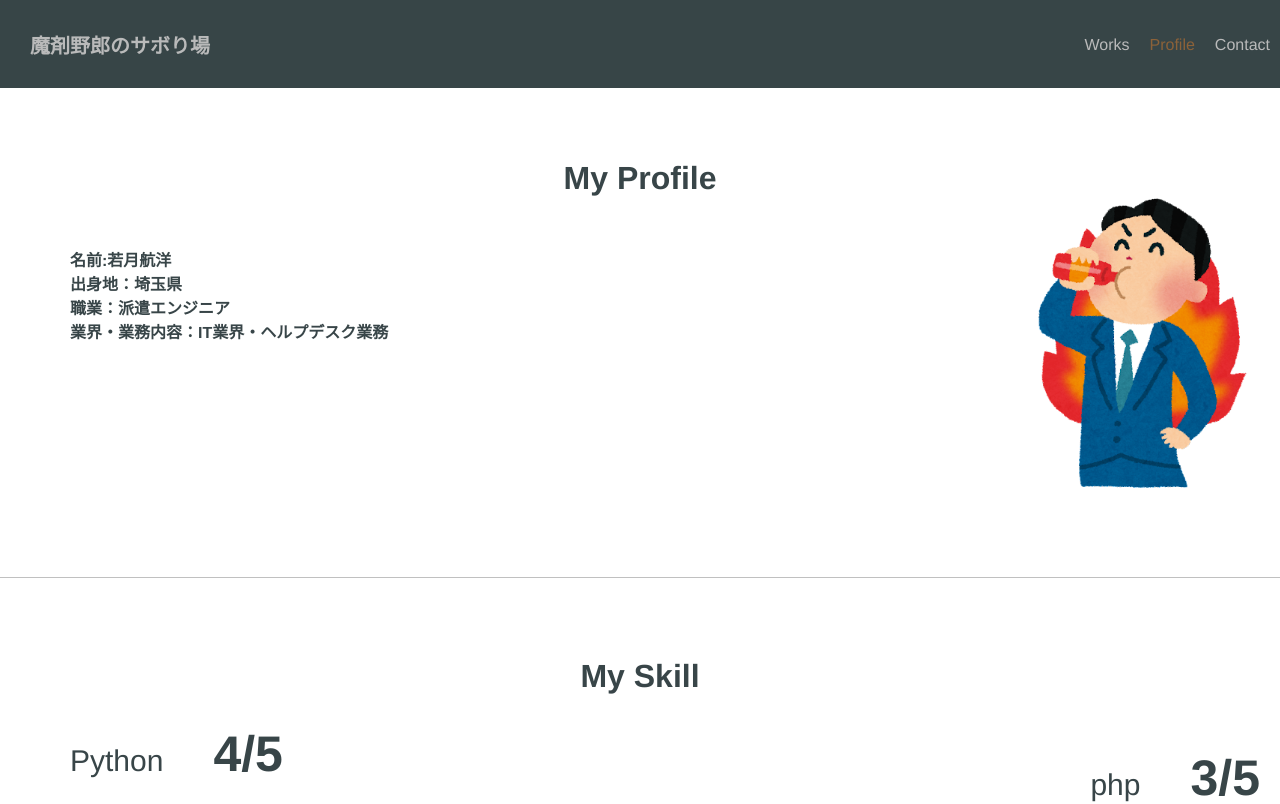
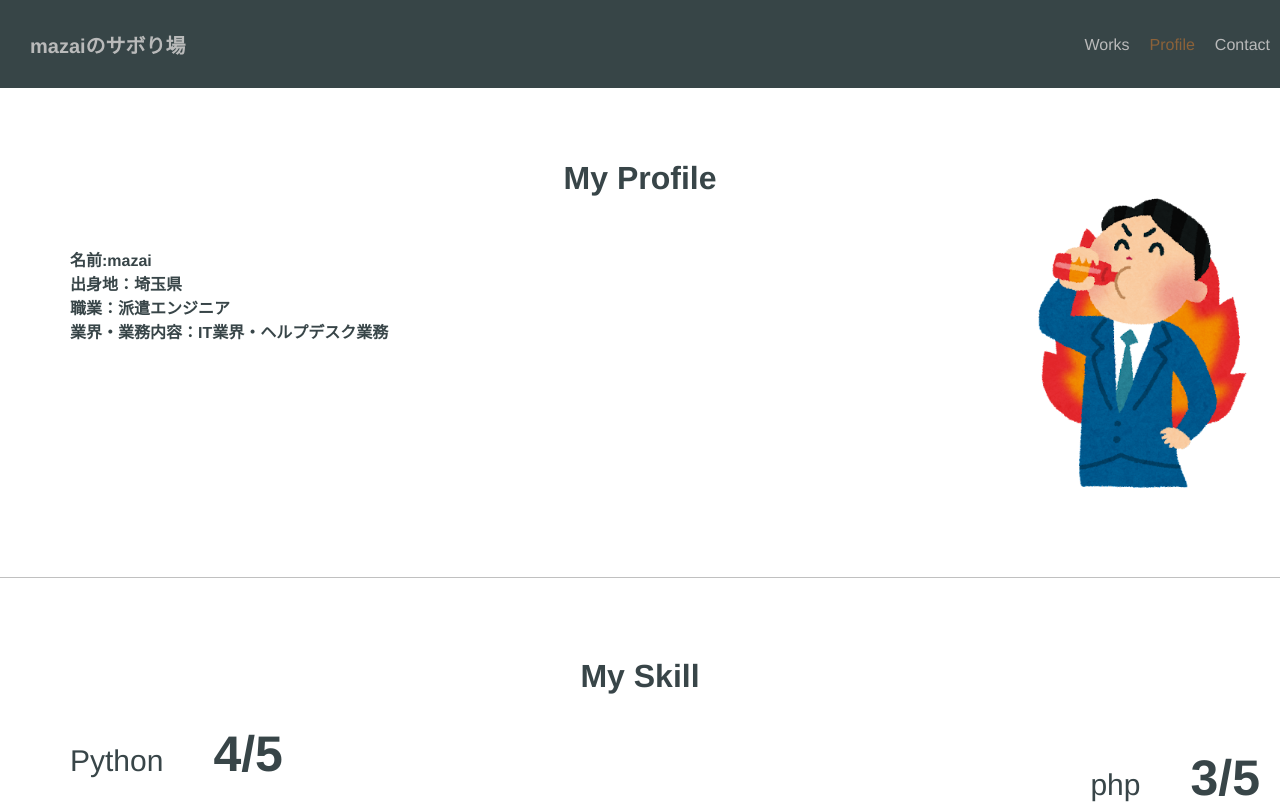
Before and after one commit to energy1022/myportfolio_and_blog, a plain HTML site: page profile.html in a window 1280 px wide. Shown: the top 804 px of the page. Drawn offline with Linux system fonts and the light colour scheme.

Commit message:
Update profile.html

```diff
--- a/profile.html
+++ b/profile.html
@@ -6,7 +6,7 @@
         <link rel="stylesheet" type="text/css" href="css/stylesheet.css">
         <link rel="stylesheet" type="text/css" href="css/stylesheet_mobile.css">
         <link rel="stylesheet" href="https://maxcdn.bootstrapcdn.com/font-awesome/4.4.0/css/font-awesome.min.css">
-        <title>K.W's world</title>
+        <title>mazaiのサボり場</title>
     </head>
 
     <body>
@@ -15,7 +15,7 @@
         </div>
             <header>
                 <div class="header_content_wrapper">
-                <a class="header-logo" href="index.html">魔剤野郎のサボり場</a>
+                <a class="header-logo" href="index.html">mazaiのサボり場</a>
                     <nav>
                         <ul>
                             <li><a href="index.html">Works</a></li>
@@ -28,7 +28,7 @@
             <div class="introduction">
                 <h1>My Profile</h1>
                 <div class="detail">
-                    <p>名前:若月航洋</p>
+                    <p>名前:mazai</p>
                     <p>出身地：埼玉県</p>
                     <p>職業：派遣エンジニア</p>
                     <p>業界・業務内容：IT業界・ヘルプデスク業務</p>
@@ -53,7 +53,7 @@
             </div>
             <footer>
                 <a class="footer-logo" href="#">LifeApp</a>
-                <p><small>&copy; 2022 Koyo Wakatsuki</small></p>
+                <p><small>&copy; 2025 Koyo Wakatsuki</small></p>
             </footer>
             <script src="js/script.js"></script>
     </body>
```
